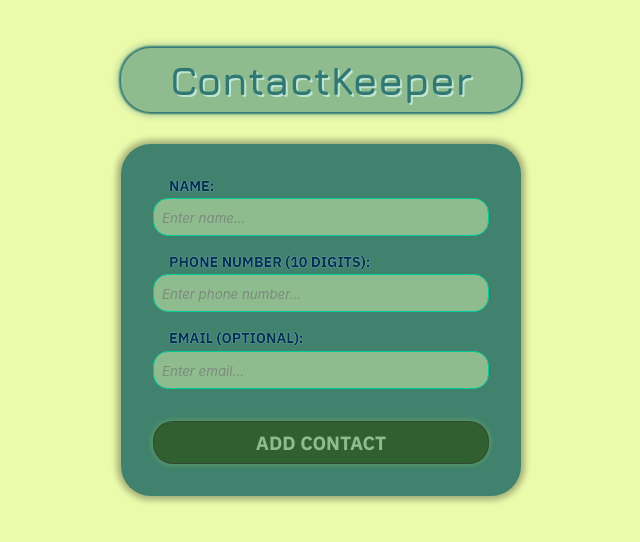
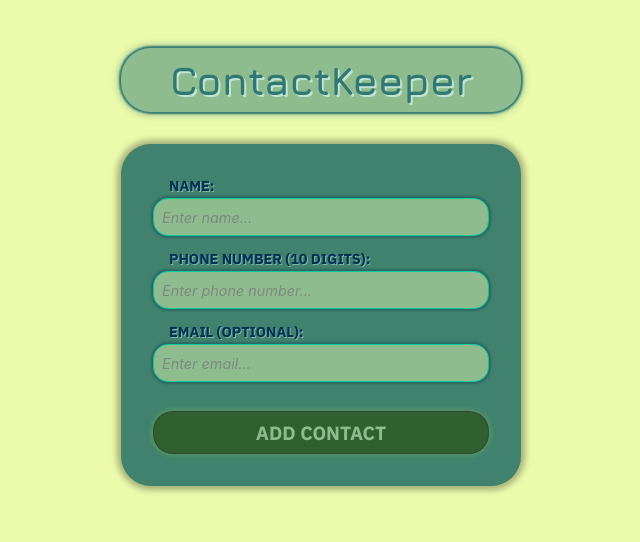
Before and after one commit to bakNa2t/contactkeeper, a React (Create React App) app: page / in a window 1280 px wide. Shown: the top 542 px of the page, without its empty margins (319-959 px from the left). Built offline with nearby package versions, Linux system fonts and the light colour scheme.

Commit message:
Update CreateContact styles

```diff
--- a/src/components/Contacts/CreateContact.module.css
+++ b/src/components/Contacts/CreateContact.module.css
@@ -21,11 +21,11 @@
   font-weight: 700;
   font-size: 0.9rem;
   display: block;
-  color: #003153;
+  color: #003053;
   padding-left: 1rem;
   margin-bottom: 0.2rem;
   text-transform: uppercase;
-  text-shadow: 0 0 1px #e0ffff;
+  text-shadow: 1px 1px 0px rgb(224, 255, 255, 0.4);
 }
 
 .input input {
@@ -36,22 +36,23 @@
   border: 1px solid #00cc99;
   border-radius: 15px;
   padding: 0.5rem;
-  margin-bottom: 1rem;
+  margin-bottom: 0.8rem;
   background-color: #8fbc8f;
+  box-shadow: 0 0 2px 2px rgba(0, 48, 82, 0.3);
   transition: all 0.4s;
 }
 
 .input input::placeholder {
   opacity: 0.7;
   font-style: italic;
-  font-size: smaller;
+  font-size: 0.9rem;
 }
 
 .input input:focus {
   outline: none;
   border-color: #99e6b3;
   background-color: #98ff98;
-  box-shadow: 0 0 7px 2px #88d8c085;
+  box-shadow: 0 0 7px 2px rgba(135, 217, 192, 0.8);
   transition: all 0.4s;
 }
 
```
